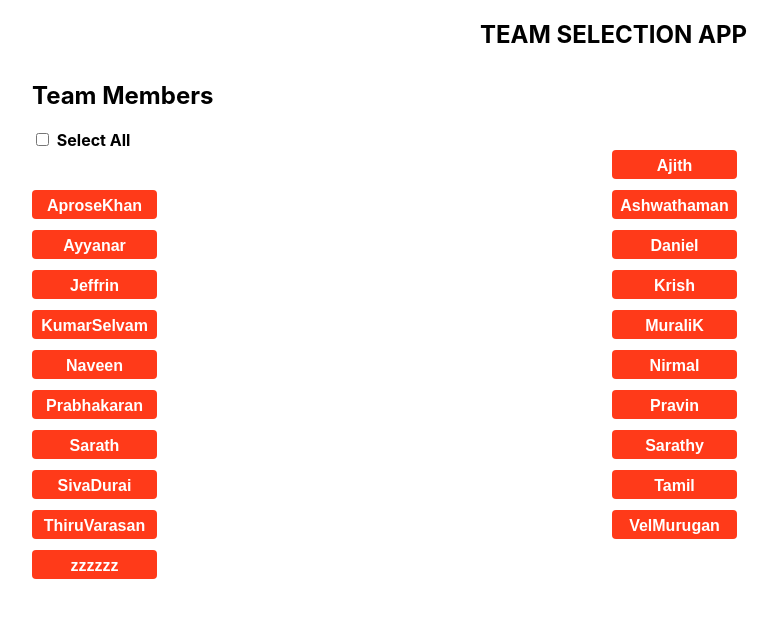
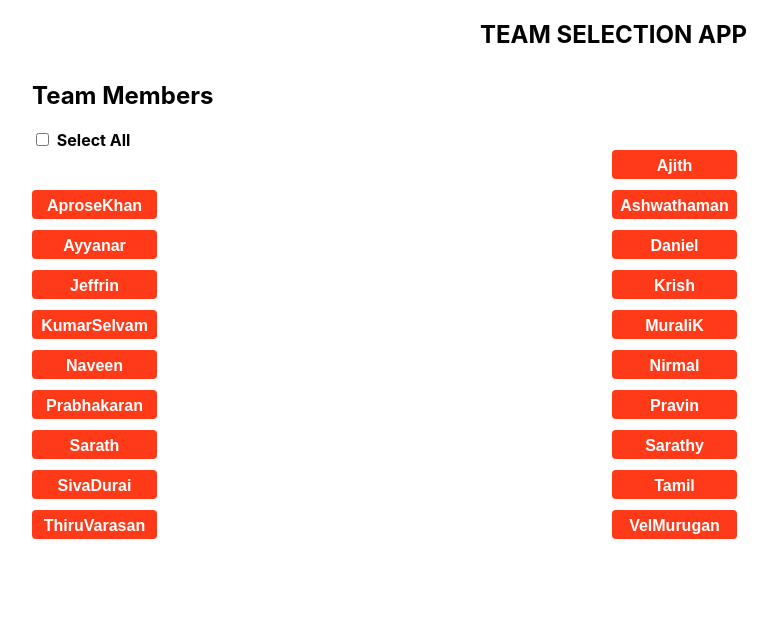
Before and after one commit to Ajitkumar1301/Cricket_Team_Selection_App, a React (Create React App) app: page / in a window 1280 px wide. Shown: the top 618 px of the page, without its empty margins (32-809 px from the left). Built offline with nearby package versions, Linux system fonts and the light colour scheme.

Commit message:
"players added"

```diff
--- a/src/PlayerList/PlayerList.jsx
+++ b/src/PlayerList/PlayerList.jsx
@@ -22,7 +22,6 @@ const PlayerList = () => {
     { id: 17, name: "Tamil", points: 1 },
     { id: 18, name: "ThiruVarasan", points: 3 },
     { id: 19, name: "VelMurugan", points: 4 },
-    { id: 20, name: "zzzzzz", points: 4 }
   ];
 
   const [selectedMembers, setSelectedMembers] = useState([]);
```
